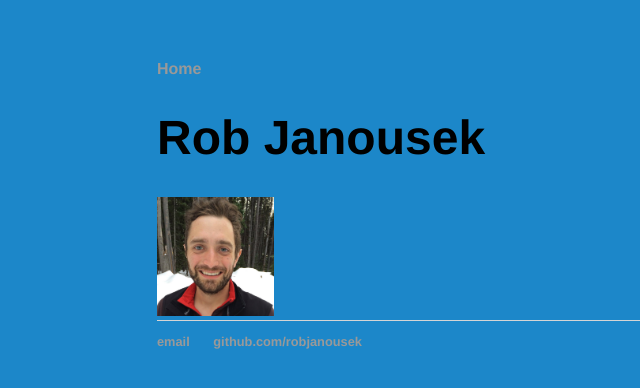
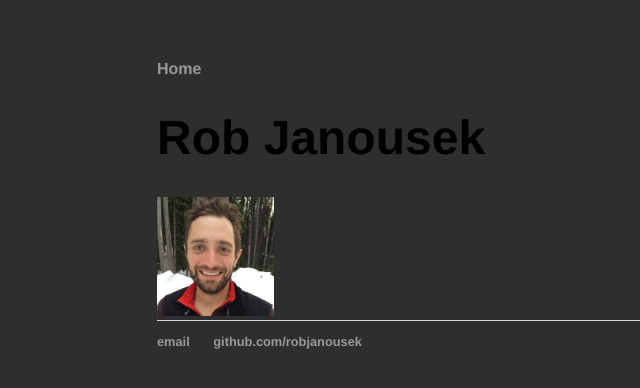
Before and after one commit to robjanousek/robjanousek.github.io, a Jekyll site: the page built from index.html, in a window 1280 px wide. Shown: the top 388 px of the page, without its empty margins (35-675 px from the left). Built offline with Jekyll 4.4.1, drawn with Linux system fonts in a browser that asks for light colours.

Commit message:
Update index.html

```diff
--- a/index.html
+++ b/index.html
@@ -2,7 +2,7 @@
 layout: default
 title: Rob Janousek
 ---
-<body style="background-color:#1c87c9;">
+<body style="background-color:#2e2e2e;">
 <div class="blurb">
 	<h1>Rob Janousek</h1>
 	<img src="Profile-RJ.jpg" width="117" height="119" alt="Rob Janousek" />
```
